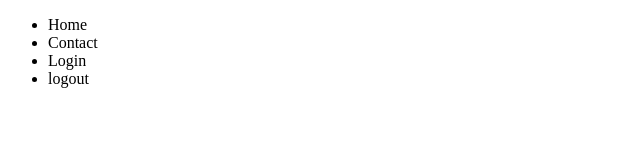
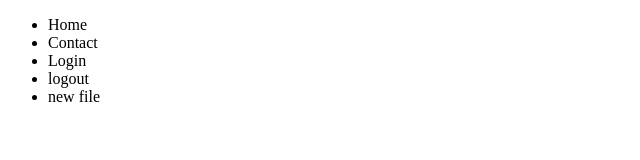
Before and after one commit to Gautam-121/learning-git, a plain HTML site: page nav.html in a window 1280 px wide. Shown: the full height of the page, 0-640 px from the left. Drawn offline with Linux system fonts and the light colour scheme.

Commit message:
add new file

```diff
--- a/nav.html
+++ b/nav.html
@@ -12,6 +12,7 @@
             <li>Contact</li>
             <li>Login</li>
             <li>logout</li>
+            <li>new file</li>
         </ul>
     </nav>
 </body>
```
